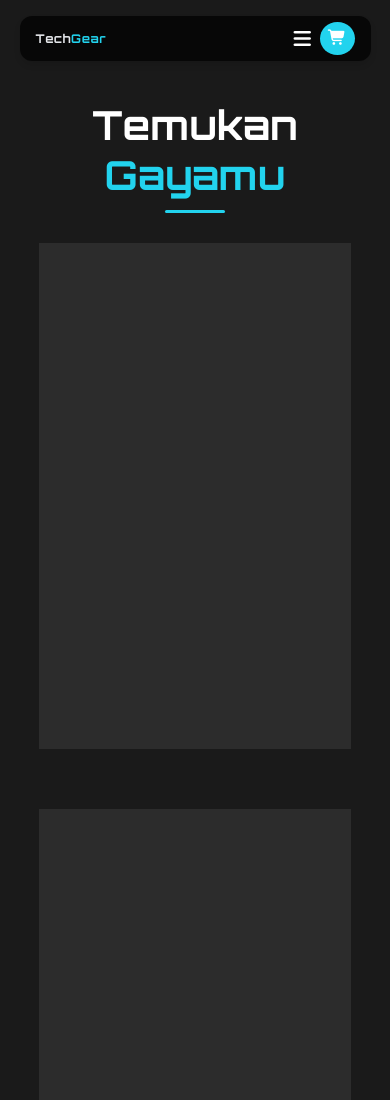
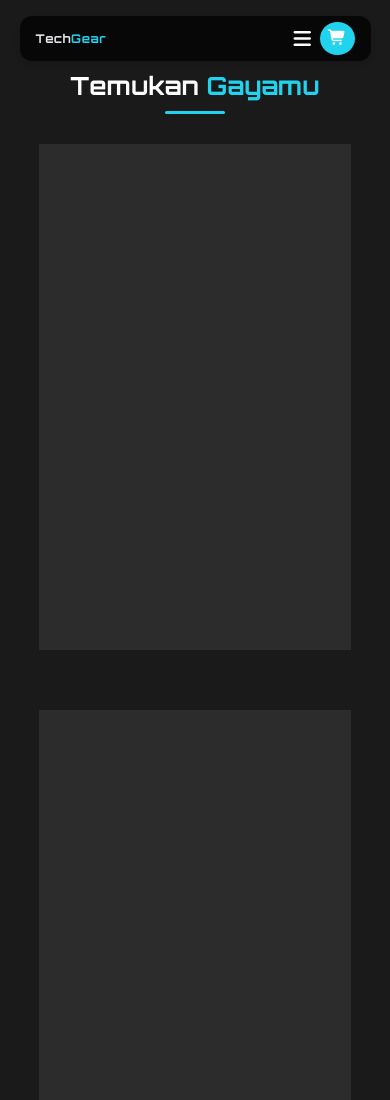
Before and after one commit to Mufacoderz/Project-UTS, a plain HTML site: page pages/ideas.html in a window 390 px wide. Shown: the top 1100 px of the page. Drawn offline with Linux system fonts and the light colour scheme.

Commit message:
img ideas

```diff
--- a/css/style.css
+++ b/css/style.css
@@ -609,6 +609,10 @@ nav h1 {
         margin: 0 auto;
     }
 
+    .container-home .section-about .about h2{
+        font-size: 25px
+    }
+
     .section-features {
         gap: 50px;
         padding: 50px;
@@ -754,4 +758,12 @@ nav h1 {
         font-size: 10px;
         padding: 5px 8px;
     }
+
+    /* ===============================HALAMAN 3=================== */
+    .container-ideas .section-ideas{
+        padding-top: 70px;
+    }
+    .container-ideas .section-ideas h2{
+        font-size: 25px;
+    }
 }
```
Also changed, not shown: img/ideas/dark-style.webp (added), img/ideas/green-style.webp (added), img/ideas/minimalis-style.webp (added), img/ideas/music-style.webp (added), img/ideas/neon-style.webp (added), img/ideas/violet-style.webp (added), 1 other file.
